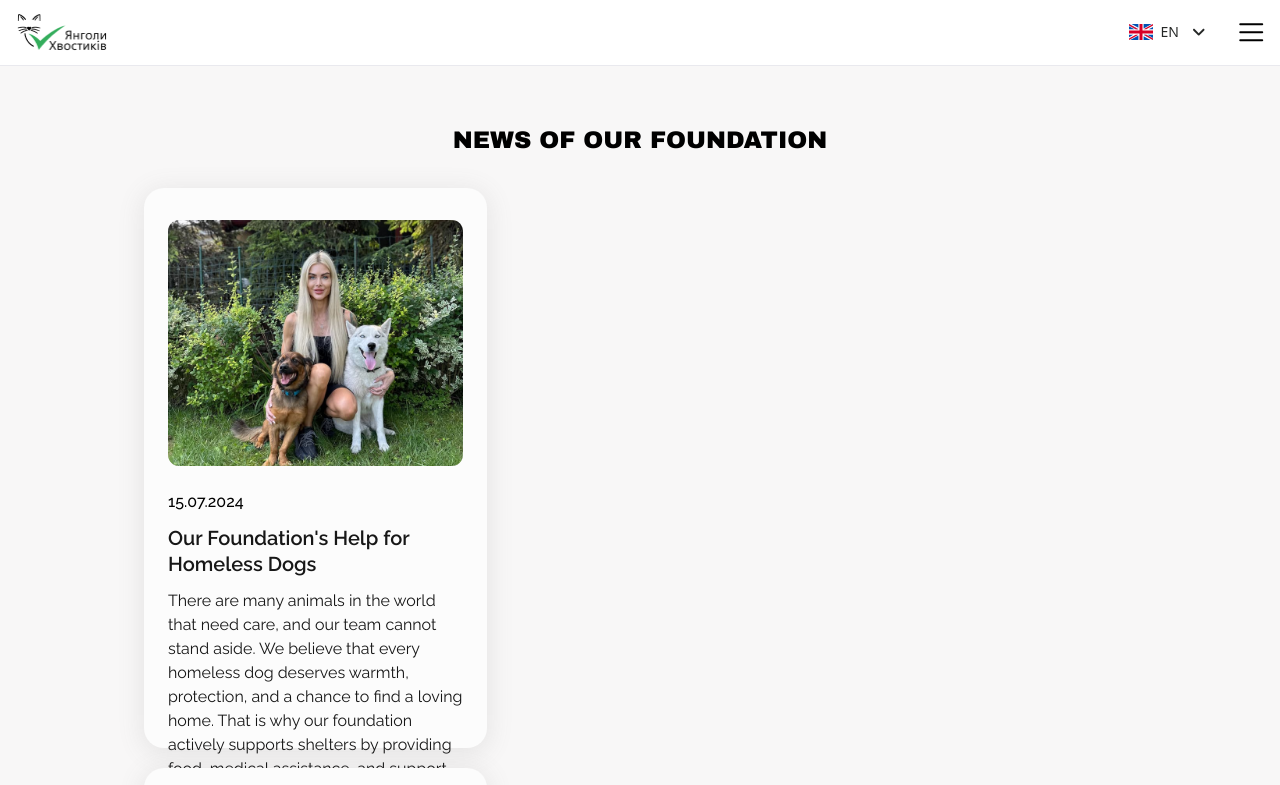
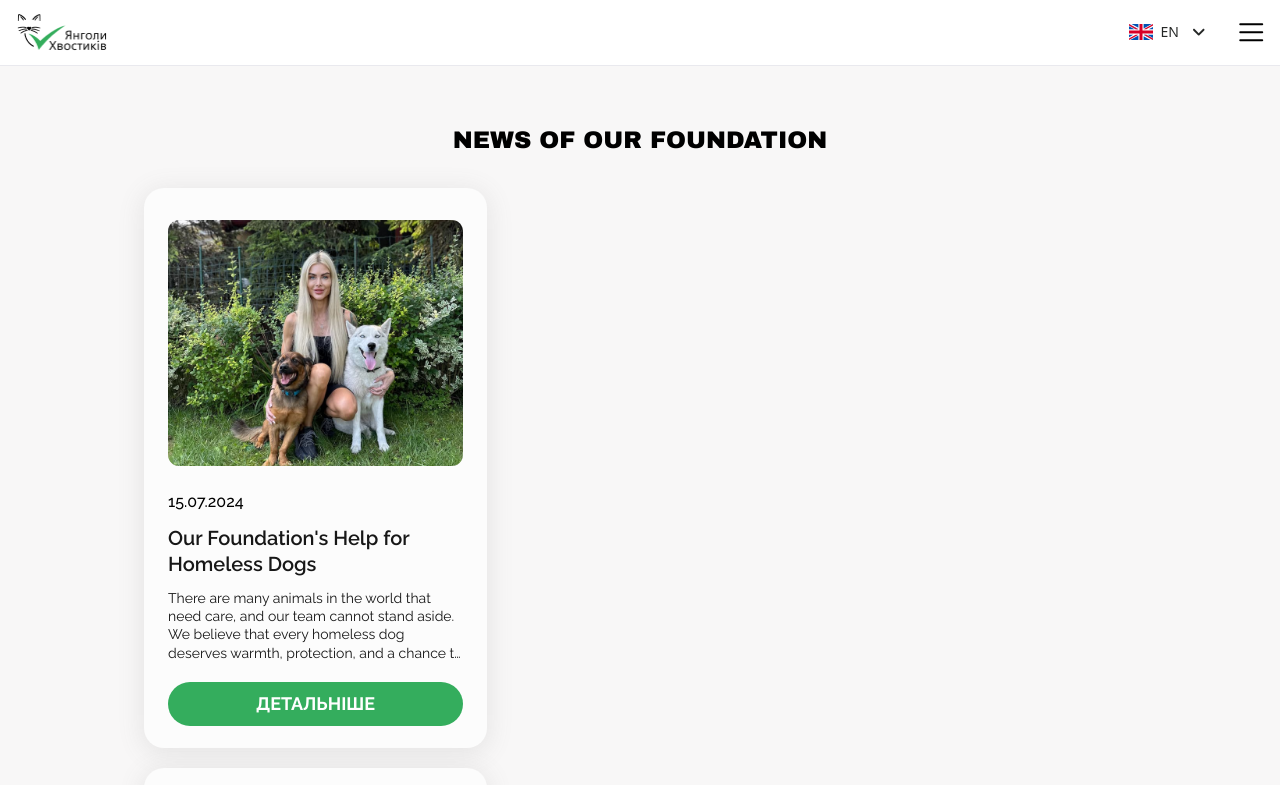
Before and after one commit to cyanidium-dev/yangoly-hvostikiv, a Next.js app: page /en/blog in a window 1280 px wide. Shown: the top 785 px of the page. Built offline with nearby package versions, Linux system fonts and the light colour scheme.

Commit message:
added blog card styles

```diff
--- a/src/modules/Blog/BlogCard.tsx
+++ b/src/modules/Blog/BlogCard.tsx
@@ -1,12 +1,15 @@
+import Button from "@/shared/components/Button/Button";
 import { IBlogCardProps } from "@/shared/types";
 import Image from "next/image";
 import React from "react";
+import Link from "next/link";
 
 export default function BlogCard({ blogItem }: IBlogCardProps) {
   const { mainPhoto, date, title, description } = blogItem;
 
   return (
     <li className="max-w-[343px] h-[560px] pt-8 pb-5 px-6 bg-[#FCFCFC] rounded-[20px] shadow-blogCard">
+      <Link href="">
         <Image
           src={mainPhoto}
           alt={title}
@@ -14,11 +17,24 @@ export default function BlogCard({ blogItem }: IBlogCardProps) {
           height={1008}
           className="w-full h-[246px] mb-[26px] object-cover object-center rounded-[11.25px]"
         />
+      </Link>
       <p className="mb-3 text-[16px] font-medium leading-[20.8px] text-black">
         {date}
       </p>
-      <h2 className="mb-3 text-[20px] font-semibold leading-[26px]">{title}</h2>
-      <p className="">{description}</p>
+      <Link href="">
+        <h2
+          className="mb-3 text-[20px] font-semibold leading-[26px] line-clamp-2 focus-visible:text-primary-gray xl:hover:text-primary-gray
+        transition duration-300 ease-out"
+        >
+          {title}
+        </h2>
+      </Link>
+      <p className="mb-5 font-normal text-[14px] leading-[18.2px] line-clamp-4">
+        {description}
+      </p>
+      <Link href="">
+        <Button text="Детальніше" fullWidth />
+      </Link>
     </li>
   );
 }
--- a/src/shared/components/Button/Button.tsx
+++ b/src/shared/components/Button/Button.tsx
@@ -9,7 +9,7 @@ const Button = ({
   ...props
 }: IButtonProps) => {
   const baseStyles =
-    "text-white uppercase py-4 px-6 rounded-[28px] transition-all duration-300 text-[18px]  leading-[110%] font-bold";
+    "text-white uppercase py-3 px-6 rounded-[28px] transition-all duration-300 text-[18px] leading-[110%] font-bold";
 
   const variantStyles = {
     primary: "bg-primary-green hover:bg-primary-green/90  active:scale-95",
```
Lines whose indentation alone changed are shown as unchanged.
